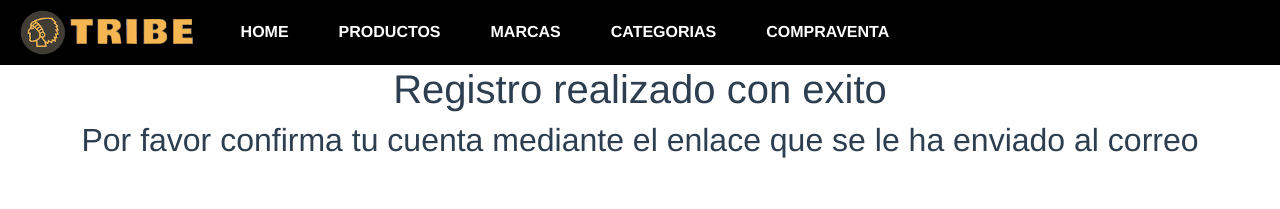
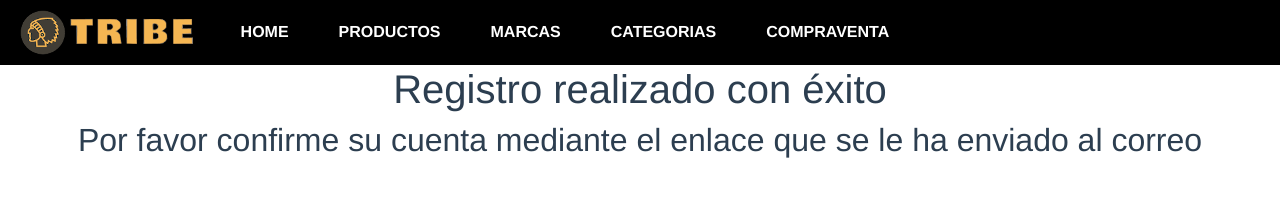
Before and after one commit to DYST0P1A/tribe_front, a Vue app: page /confirmAccount in a window 1280 px wide. Shown: the top 209 px of the page. Built offline with nearby package versions, Linux system fonts and the light colour scheme; some icons are missing.

Commit message:
Modified text message

```diff
--- a/src/views/ConfirmAccount.vue
+++ b/src/views/ConfirmAccount.vue
@@ -1,8 +1,8 @@
 <template>
   <div>
-    <h1>Registro realizado con exito</h1>
+    <h1>Registro realizado con éxito</h1>
     <h2>
-      Por favor confirma tu cuenta mediante el enlace que se le ha enviado al
+      Por favor confirme su cuenta mediante el enlace que se le ha enviado al
       correo
     </h2>
   </div>
```
